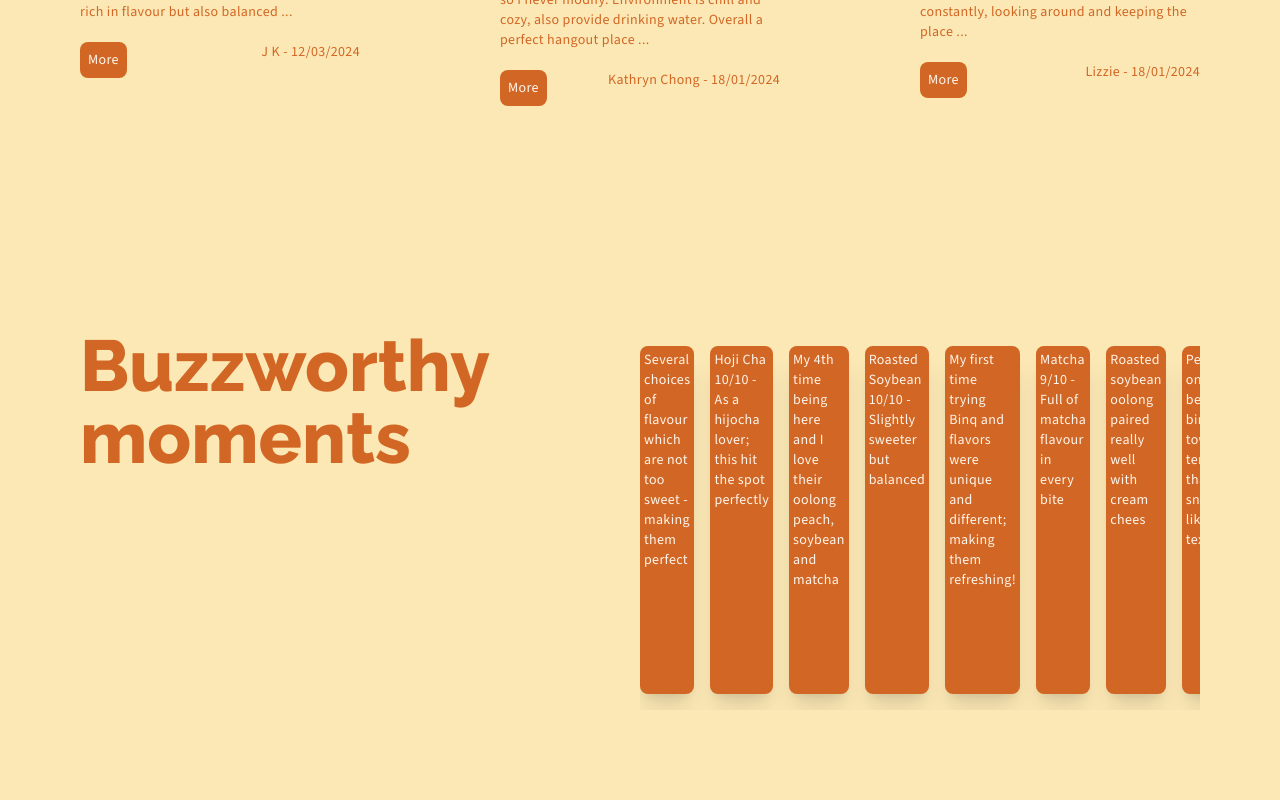
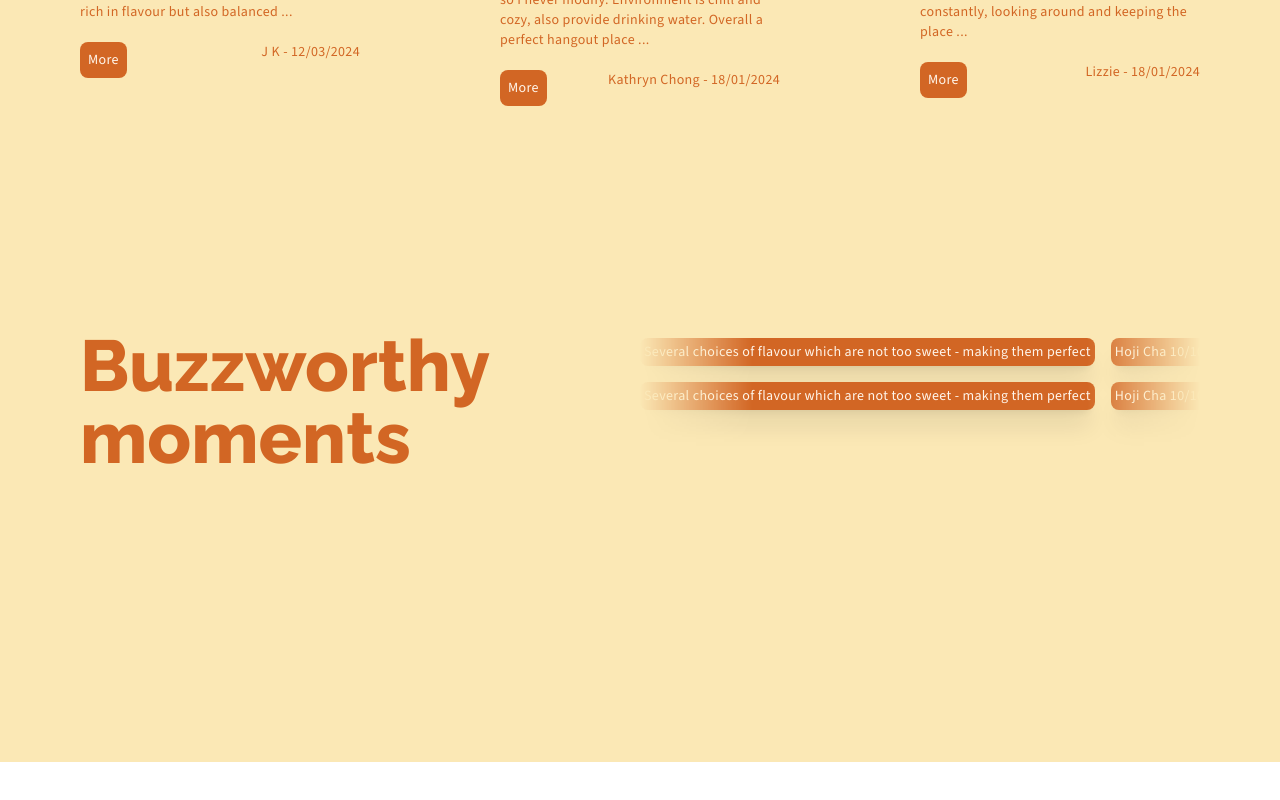
Before and after one commit to 25Ericcheong/binq, a Vue app: page / in a window 1280 px wide. Shown: the part 6256-7056 px from the top of the page. After the commit the page ends 7018 px from the top, so only its background shows below. Built offline with nearby package versions, Linux system fonts and the light colour scheme.

Commit message:
feat: Separate out how tags are laid out to display more mentions in screen than waiting for them to slide in

```diff
--- a/src/components/OurMentions.vue
+++ b/src/components/OurMentions.vue
@@ -19,7 +19,10 @@ const moments = ref<string[]>([
   "Tried their roasted soybean oolong and so satisfied with it. It has the perfect fragrant, taste, and texture",
 ]);
 
-const scroller = ref<Element>();
+const isReducedMotion = ref<boolean>(
+  window.matchMedia("(prefers-reduced-motion: reduce)").matches
+);
+console.log(isReducedMotion.value);
 
 function addAnimation() {
   const scrollers = document.querySelectorAll(".scroller");
@@ -30,7 +33,7 @@ function addAnimation() {
 }
 
 onMounted(() => {
-  if (!window.matchMedia("(prefers-reduced-motion: reduce)").matches) {
+  if (!isReducedMotion.value) {
     addAnimation();
   }
 });
@@ -157,8 +160,9 @@ onMounted(() => {
         </h1>
       </div>
       <div
-        class="scroller w-1/2 body-font text-xl sm:text-2xl lg:text-sm xl:text-xl xxl:text-2xl tracking-wide"
+        class="scroller max-w-[50%] body-font text-xl sm:text-2xl lg:text-sm xl:text-xl xxl:text-2xl tracking-wide"
       >
+        <div v-if="isReducedMotion">
           <ul class="scroller-inner">
             <li
               class="text-creamwhitebq bg-darkorangebq p-1 rounded-lg shadow-xl"
@@ -167,6 +171,25 @@ onMounted(() => {
               {{ moment }}
             </li>
           </ul>
+        </div>
+        <div v-else>
+          <ul class="scroller-inner">
+            <li
+              class="text-creamwhitebq bg-darkorangebq p-1 rounded-lg shadow-xl"
+              v-for="moment in moments"
+            >
+              {{ moment }}
+            </li>
+          </ul>
+          <ul class="scroller-inner">
+            <li
+              class="text-creamwhitebq bg-darkorangebq p-1 rounded-lg shadow-xl"
+              v-for="moment in moments"
+            >
+              {{ moment }}
+            </li>
+          </ul>
+        </div>
       </div>
     </section>
   </div>
@@ -183,8 +206,23 @@ onMounted(() => {
 .scroller[data-animated="true"] {
   overflow: hidden;
 
+  /* fadding effect on each tag */
+  -webkit-mask: linear-gradient(
+    90deg,
+    transparent,
+    white 20%,
+    white 80%,
+    transparent
+  );
+  mask: linear-gradient(90deg, transparent, white 20%, white 80%, transparent);
+
   .scroller-inner {
     flex-wrap: nowrap;
+    padding-block: 0.5rem;
+
+    li {
+      white-space: nowrap;
+    }
   }
 }
 </style>
```
Lines whose indentation alone changed are shown as unchanged.
